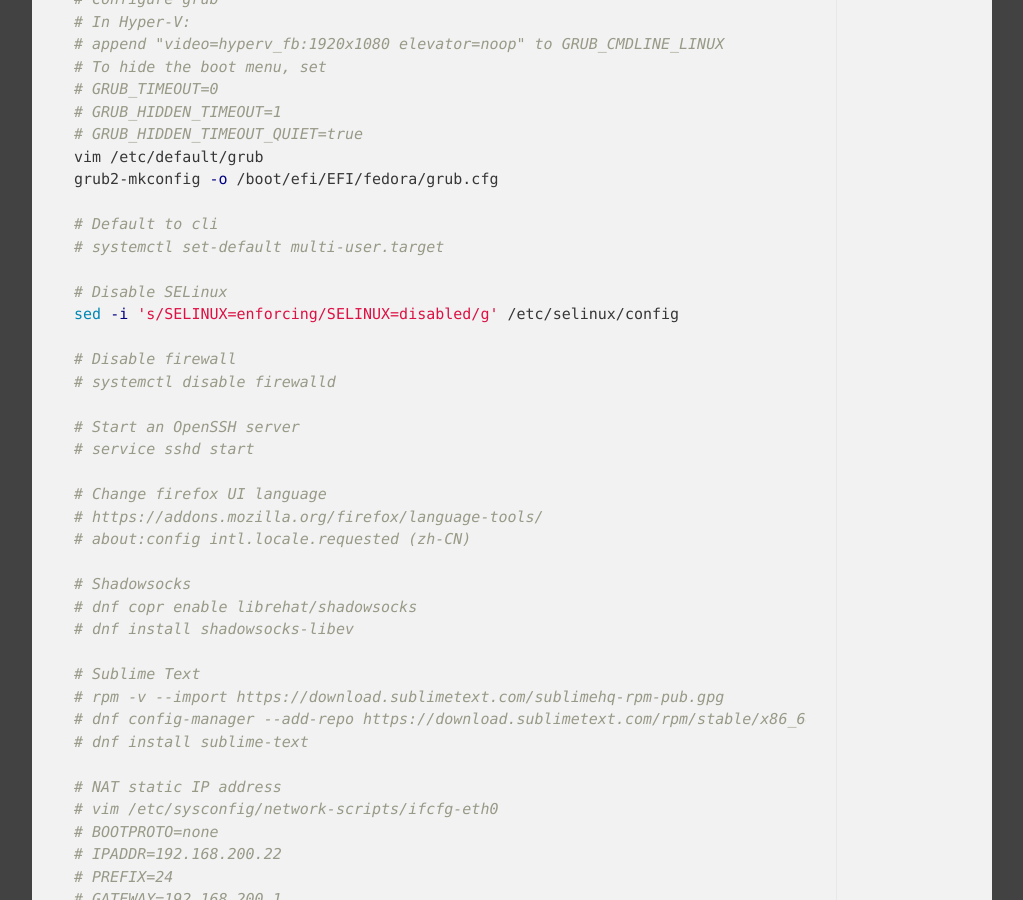
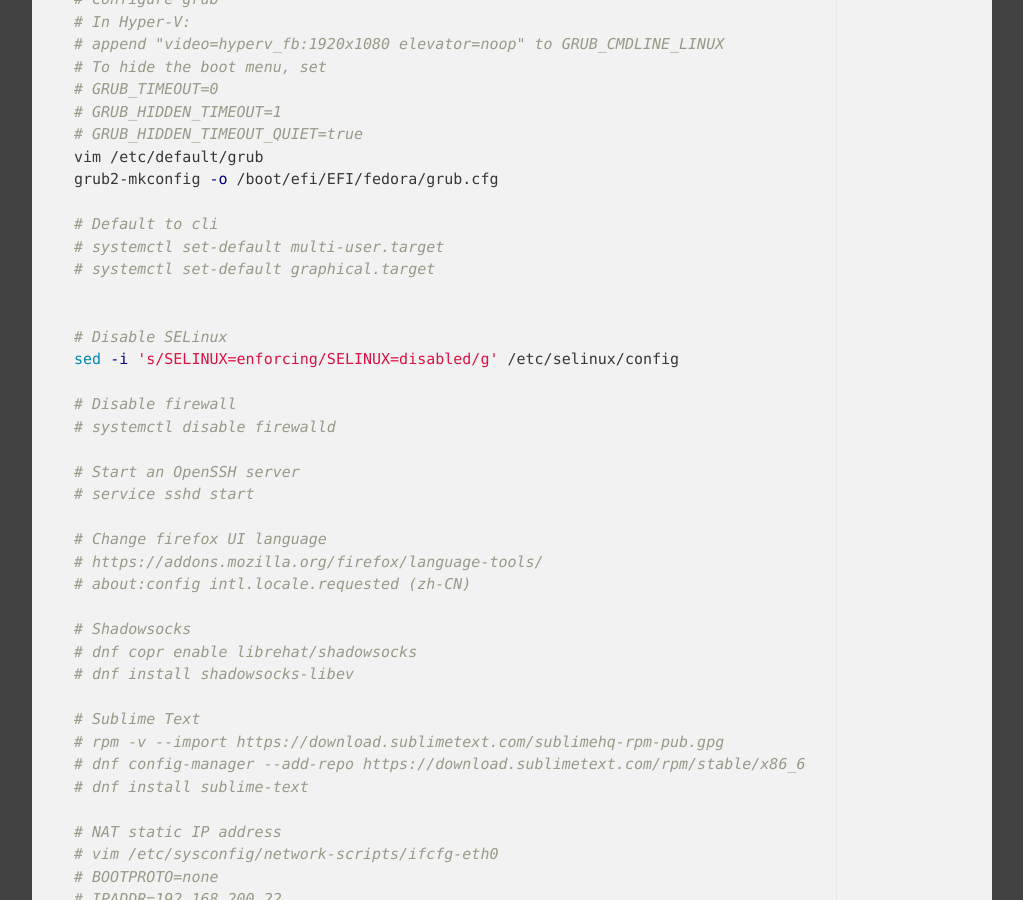
Before and after one commit to taroxd/taroxd.github.io, a Jekyll site: the page built from note/_posts/2014-11-21-fedora-notes.md, in a window 1280 px wide and 900 px high, scrolled down 999 px. Shown: the whole window, without its empty margins (128-1151 px from the left). Built offline with Jekyll 4.4.1, drawn with Linux system fonts in a browser that asks for light colours.

Commit message:
Update 2014-11-21-fedora-notes.md

```diff
--- a/note/_posts/2014-11-21-fedora-notes.md
+++ b/note/_posts/2014-11-21-fedora-notes.md
@@ -51,6 +51,8 @@ grub2-mkconfig -o /boot/efi/EFI/fedora/grub.cfg
 
 # Default to cli
 # systemctl set-default multi-user.target
+# systemctl set-default graphical.target
+
 
 # Disable SELinux
 sed -i 's/SELINUX=enforcing/SELINUX=disabled/g' /etc/selinux/config
```
